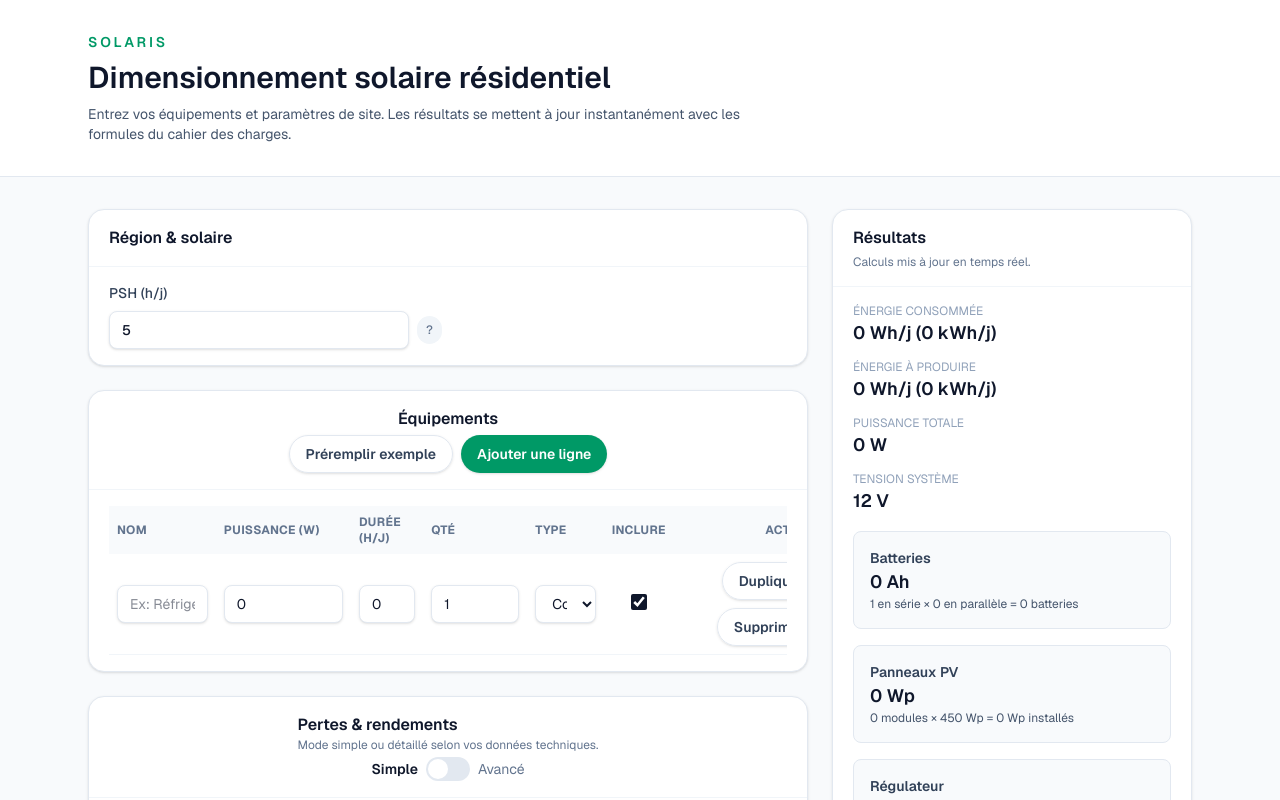
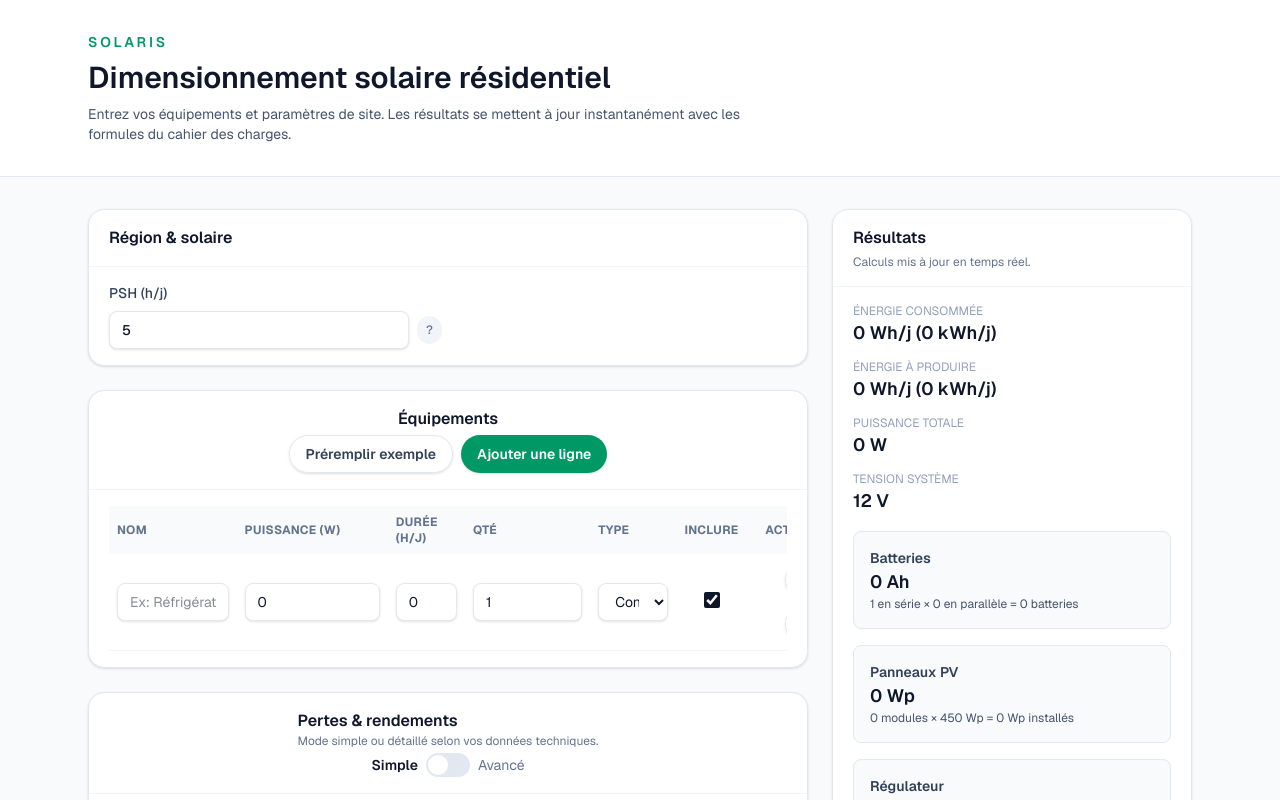
Before and after one commit to marielevha/solaris, a Next.js app: page / in a window 1280 px wide. Shown: the top 800 px of the page. Built offline with nearby package versions, Linux system fonts and the light colour scheme.

Commit message:
Reposition action buttons and iconize table controls

```diff
--- a/app/page.tsx
+++ b/app/page.tsx
@@ -154,6 +154,7 @@ export default function Home() {
 
   const energyLoadDisplay = formatEnergy(energyLoad.totalWh);
   const energyProducedDisplay = formatEnergy(energyProduced);
+  const hasResults = energyLoad.totalWh > 0;
   const voltageWarning =
     voltageMode === "manual" &&
     isManualVoltageLow(powerTotal.totalW, manualVoltage);
@@ -432,16 +433,48 @@ export default function Home() {
           <button
             type="button"
             onClick={() => duplicateEquipment(equipment.id)}
-            className="btn-secondary"
+            className="btn-secondary inline-flex h-9 w-9 items-center justify-center"
+            title="Dupliquer"
+            aria-label="Dupliquer"
           >
-            Dupliquer
+            <svg
+              aria-hidden="true"
+              className="h-4 w-4"
+              viewBox="0 0 24 24"
+              fill="none"
+              stroke="currentColor"
+              strokeWidth="1.6"
+              strokeLinecap="round"
+              strokeLinejoin="round"
+            >
+              <rect x="9" y="9" width="10" height="10" rx="2" />
+              <rect x="5" y="5" width="10" height="10" rx="2" />
+            </svg>
+            <span className="sr-only">Dupliquer</span>
           </button>
           <button
             type="button"
             onClick={() => removeEquipment(equipment.id)}
-            className="btn-secondary text-rose-600"
+            className="btn-secondary inline-flex h-9 w-9 items-center justify-center text-rose-600"
+            title="Supprimer"
+            aria-label="Supprimer"
           >
-            Supprimer
+            <svg
+              aria-hidden="true"
+              className="h-4 w-4"
+              viewBox="0 0 24 24"
+              fill="none"
+              stroke="currentColor"
+              strokeWidth="1.6"
+              strokeLinecap="round"
+              strokeLinejoin="round"
+            >
+              <path d="M4 7h16" />
+              <path d="M9 7V5h6v2" />
+              <rect x="7" y="7" width="10" height="12" rx="2" />
+              <path d="M10 11v5M14 11v5" />
+            </svg>
+            <span className="sr-only">Supprimer</span>
           </button>
         </div>
       </td>
@@ -824,11 +857,15 @@ export default function Home() {
             </div>
           </section>
 
-          <section className="card">
+        </div>
+
+        <aside className="flex h-fit flex-col gap-6 lg:sticky lg:top-6">
+          {hasResults && (
+            <section className="card border-slate-200 bg-white">
               <div className="card-header">
                 <h2 className="card-title">Actions</h2>
               </div>
-            <div className="card-body flex flex-wrap gap-3">
+              <div className="card-body flex flex-wrap justify-end gap-3">
                 <button type="button" onClick={handleCopy} className="btn-primary">
                   Copier le résumé
                 </button>
@@ -848,9 +885,8 @@ export default function Home() {
                 </button>
               </div>
             </section>
-        </div>
-
-        <aside className="card h-fit border-emerald-100 bg-white lg:sticky lg:top-6">
+          )}
+          <section className="card border-emerald-100 bg-white">
             <div className="card-header border-b border-emerald-100">
               <h2 className="card-title">Résultats</h2>
               <p className="text-xs text-slate-500">
@@ -892,12 +928,15 @@ export default function Home() {
                 </p>
                 {isBatteryCompatible ? (
                   <p className="text-xs text-slate-600">
-                  {seriesParallel.seriesCount} en série × {seriesParallel.parallelCount} en parallèle = {seriesParallel.totalBatteries} batteries
+                    {seriesParallel.seriesCount} en série ×{" "}
+                    {seriesParallel.parallelCount} en parallèle ={" "}
+                    {seriesParallel.totalBatteries} batteries
                   </p>
                 ) : (
                   <p className="text-xs text-rose-600">
-                  La tension système ({systemVoltage} V) doit être un multiple de {battery.batteryVoltage} V.
-                  Suggestions : {compatibleVoltages.join(" / ")} V.
+                    La tension système ({systemVoltage} V) doit être un multiple de{" "}
+                    {battery.batteryVoltage} V. Suggestions :{" "}
+                    {compatibleVoltages.join(" / ")} V.
                   </p>
                 )}
               </div>
@@ -908,16 +947,16 @@ export default function Home() {
                   {formatNumber(pvSizing.pvPowerWp)} Wp
                 </p>
                 <p className="text-xs text-slate-600">
-                {pvSizing.moduleCount} modules × {pv.modulePowerWp} Wp = {formatNumber(
-                  pvSizing.installedPowerWp,
-                )} Wp installés
+                  {pvSizing.moduleCount} modules × {pv.modulePowerWp} Wp ={" "}
+                  {formatNumber(pvSizing.installedPowerWp)} Wp installés
                 </p>
               </div>
 
               <div className="rounded-lg border border-slate-200 bg-slate-50 p-4">
                 <h3 className="text-sm font-semibold text-slate-700">Régulateur</h3>
                 <p className="text-lg font-semibold text-slate-900">
-                {controller.type} · {formatNumber(controllerSizing.recommendedCurrentA)} A
+                  {controller.type} ·{" "}
+                  {formatNumber(controllerSizing.recommendedCurrentA)} A
                 </p>
                 <p className="text-xs text-slate-600">
                   Palier recommandé : {controllerSizing.standardCurrentA} A
@@ -945,7 +984,8 @@ export default function Home() {
                     <p className="font-semibold">Énergie à produire</p>
                     {losses.mode === "simple" ? (
                       <p>
-                      E_prod = E_load × (1 + pertes%) = {energyProducedDisplay.wh} Wh/j
+                        E_prod = E_load × (1 + pertes%) ={" "}
+                        {energyProducedDisplay.wh} Wh/j
                       </p>
                     ) : (
                       <p>
@@ -962,17 +1002,15 @@ export default function Home() {
                   <div>
                     <p className="font-semibold">PV</p>
                     <p>
-                    P_pv = (E_prod / PSH) × (1 + oversize%) = {formatNumber(
-                      pvSizing.pvPowerWp,
-                    )} Wp
+                      P_pv = (E_prod / PSH) × (1 + oversize%) ={" "}
+                      {formatNumber(pvSizing.pvPowerWp)} Wp
                     </p>
                   </div>
                   <div>
                     <p className="font-semibold">Régulateur</p>
                     <p>
-                    I = P_inst / V_sys × 1.25 = {formatNumber(
-                      controllerSizing.recommendedCurrentA,
-                    )} A
+                      I = P_inst / V_sys × 1.25 ={" "}
+                      {formatNumber(controllerSizing.recommendedCurrentA)} A
                     </p>
                   </div>
                   <div>
@@ -984,6 +1022,7 @@ export default function Home() {
                 </div>
               </details>
             </div>
+          </section>
         </aside>
       </main>
 
```
Lines whose indentation alone changed are shown as unchanged.
